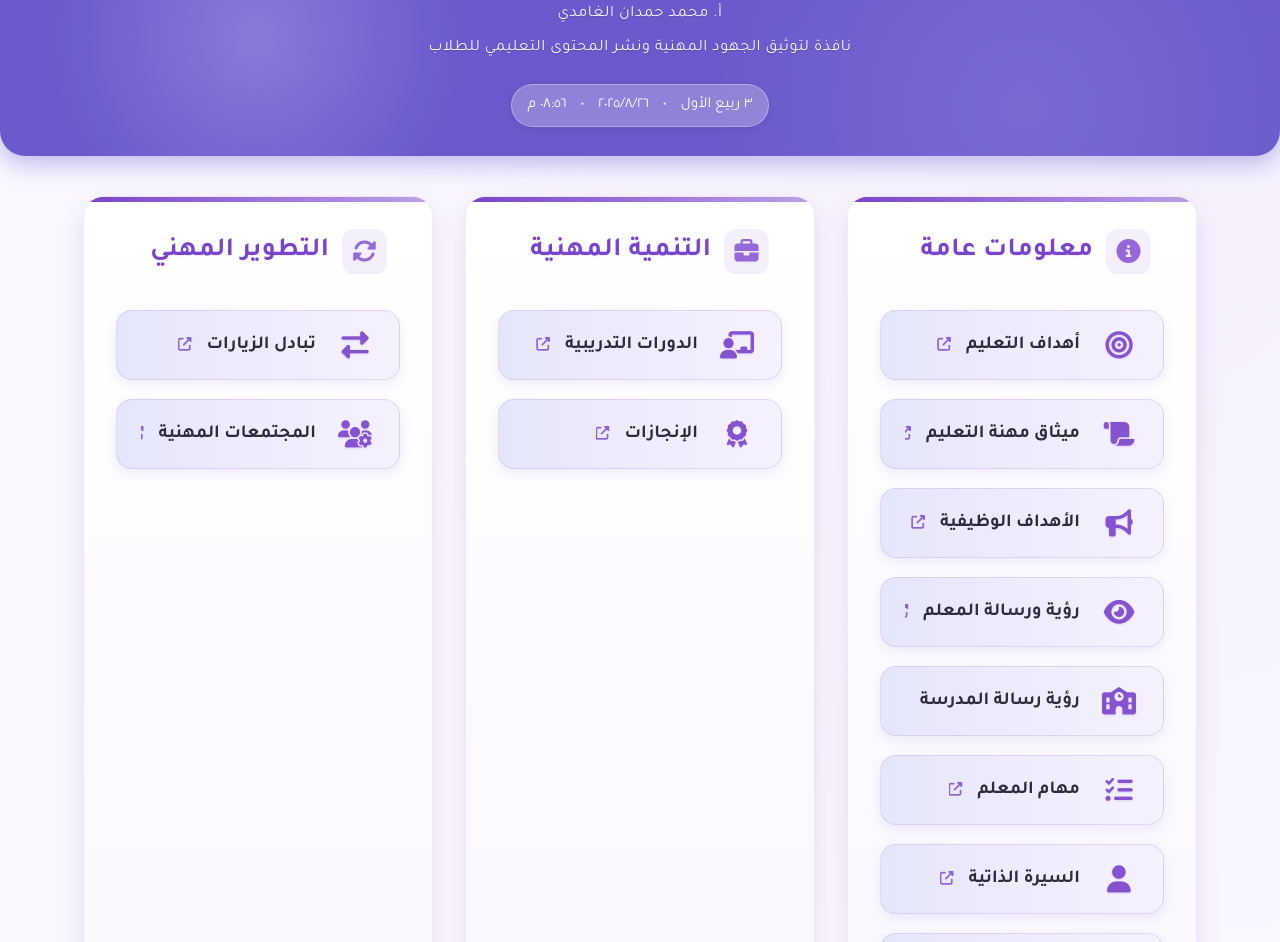
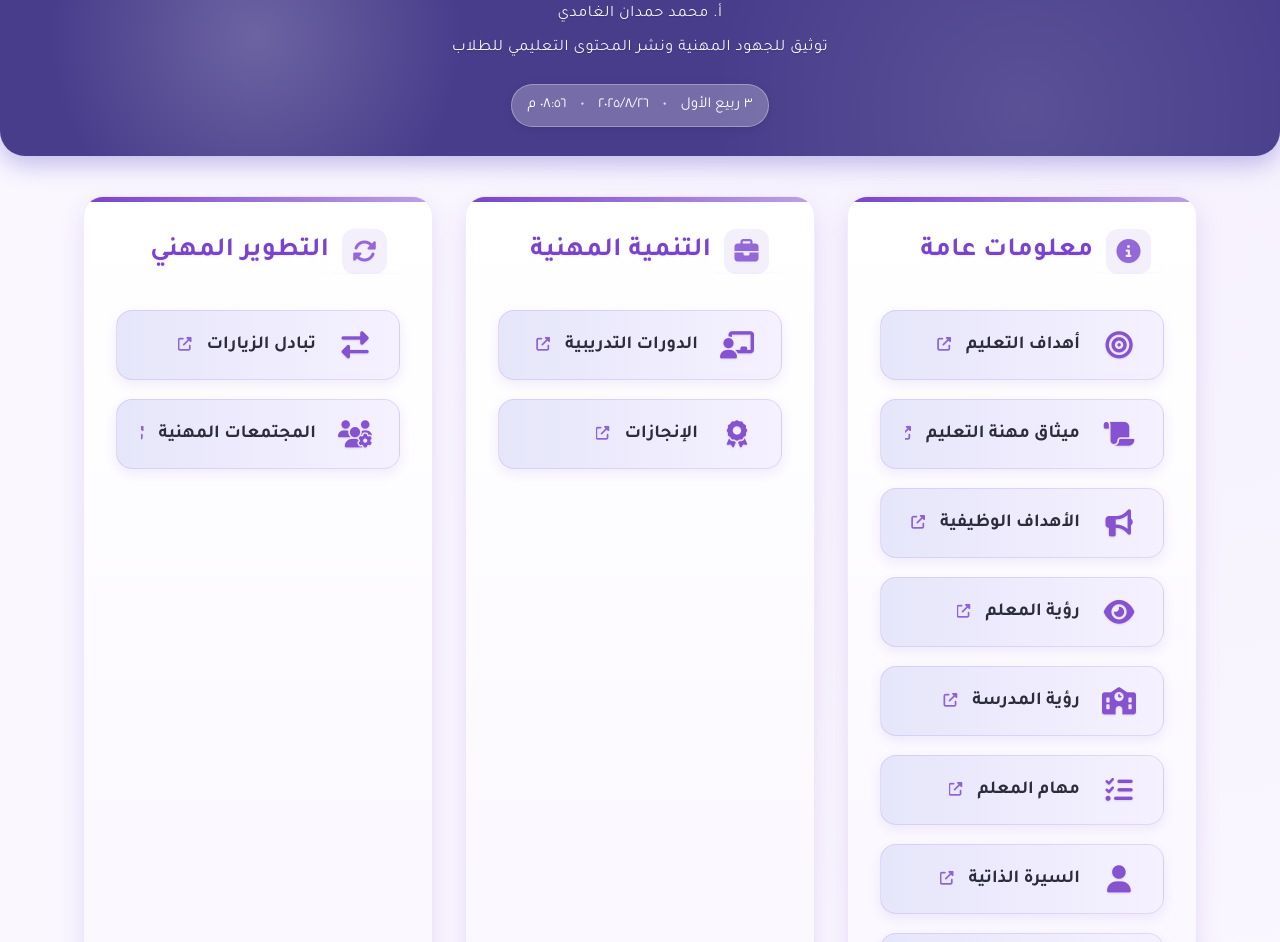
Before and after one commit to muhammad1937-web/teacher-injaz, a plain HTML site: page index.html in a window 1280 px wide. Shown: the part 202-1144 px from the top of the page. Drawn offline with Linux system fonts and the light colour scheme.

Commit message:
Update index.html
تحديث

```diff
--- a/index.html
+++ b/index.html
@@ -17,7 +17,7 @@
       --primary-600: #5e3399;
       --primary-soft-1: #7B68EE;
       --primary-soft-2: #E6E6FA;
-      --header-color: #6A5ACD;
+      --header-color: #483D8B;
       --notification-color: #E6E6FA;
       --text-dark: #2c2c3a;
       --text-light: #5a527f;
@@ -783,7 +783,7 @@
 <header class="fade-in">
   <h1> واجهة المعلم الرقمي </h1>
   <p> أ. محمد حمدان الغامدي </p>
-  <p>نافذة لتوثيق الجهود المهنية ونشر المحتوى التعليمي للطلاب</p>
+  <p>توثيق  للجهود المهنية ونشر المحتوى التعليمي للطلاب</p>
   <!-- قسم التاريخ والوقت المضغوط -->
   <div class="compact-date" dir="rtl">
     <span id="hijri-date"></span>
@@ -816,11 +816,11 @@
       </div>
       <div class="card" style="animation-delay: 0.2s;" data-url="https://sites.google.com/view/wsffew/%D8%B1%D8%A4%D9%8A%D8%A9-%D9%88%D8%B1%D8%B3%D8%A7%D9%84%D8%A9-%D8%A7%D9%84%D9%85%D8%B9%D9%84%D9%85?authuser=1">
         <i class="fas fa-eye card-icon"></i>
-        <h3 class="card-title">رؤية ورسالة المعلم</h3>
+        <h3 class="card-title">رؤية المعلم</h3>
       </div>
       <div class="card" style="animation-delay: 0.25s;" data-url="https://sites.google.com/view/retgv3/%D8%B1%D8%A4%D9%8A%D8%A9-%D9%88%D8%B1%D8%B3%D8%A7%D9%84%D8%A9-%D8%A7%D9%84%D9%85%D8%AF%D8%B1%D8%B3%D8%A9?authuser=1">
         <i class="fas fa-school card-icon"></i>
-        <h3 class="card-title">رؤية رسالة المدرسة</h3>
+        <h3 class="card-title">رؤية المدرسة</h3>
       </div>
       <div class="card" style="animation-delay: 0.3s;" data-url="https://sites.google.com/view/ererwq6/%D9%85%D9%87%D8%A7%D9%85-%D8%A7%D9%84%D9%85%D8%B9%D9%84%D9%85-%D9%88%D9%88%D8%A7%D8%AC%D8%A8%D8%A7%D8%AA%D8%A9?authuser=1">
         <i class="fas fa-tasks card-icon"></i>
```
